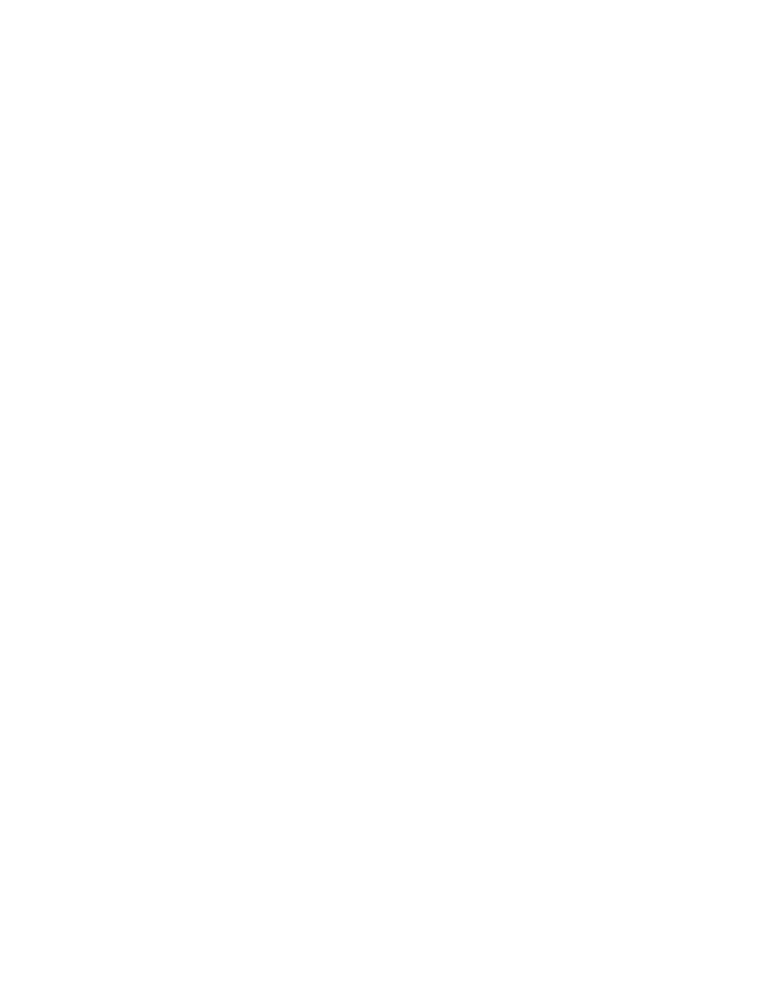
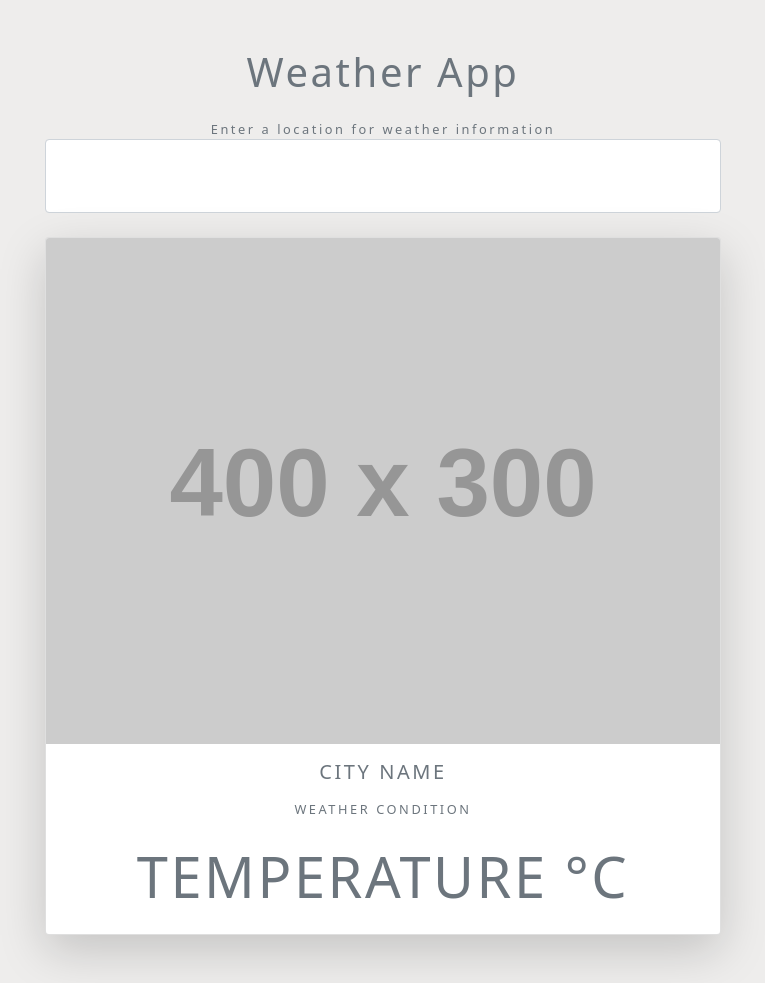
Before and after one commit to georgeburton97/JsWeatherApp, a plain HTML site: page index.html in a window 1280 px wide. Shown: the whole page, without its empty margins (257-1022 px from the left). Before the commit the page ends 800 px from the top, so only its background shows below. Drawn offline with nearby package versions, Linux system fonts and the light colour scheme; placeholder pictures from the web are drawn by us.

Commit message:
Created HTML structure and Styles

```diff
--- a/index.html
+++ b/index.html
@@ -3,9 +3,41 @@
 <head>
     <meta charset="UTF-8">
     <meta name="viewport" content="width=device-width, initial-scale=1.0">
-    <title>Document</title>
+    <title>Weather app</title>
+    <link href="https://cdn.jsdelivr.net/npm/bootstrap@5.0.0-beta1/dist/css/bootstrap.min.css" rel="stylesheet" integrity="sha384-giJF6kkoqNQ00vy+HMDP7azOuL0xtbfIcaT9wjKHr8RbDVddVHyTfAAsrekwKmP1" crossorigin="anonymous">
+    <link rel="stylesheet" href="style.css">
 </head>
 <body>
 
+    <div class="container my-5 mx-auto">
+
+        <h1 class="text-muted text-center my-4">Weather App</h1>
+
+
+        <form class="change-location my-4 text-center text-muted">
+            <label for="city">Enter a location for weather information</label>
+            <input type="text" name="city" class="form-control p-4">
+        </form>
+
+
+        <div class="card shadow-lg rounded">
+            <img src="https://via.placeholder.com/400x300" class="time card-img-top" alt="">
+            <div class="icon bg-light mx-auto text-center">
+                <!-- icon -->
+            </div>
+            <div class="text-muted text-uppercase text-center details">
+                <h5 class="my-3">City Name</h5>
+                <div class="my-3">Weather condition</div>
+                <div class="display-4 my-4">
+                    <span>temperature</span>
+                    <span>&deg;C</span>
+                </div>
+            </div>
+        </div>
+
+    </div>
+
+    <script src="scripts/forecast.js"></script>
+    <script src="scripts/app.js"></script>
 </body>
 </html>
--- /dev/null
+++ b/style.css
@@ -0,0 +1,9 @@
+body {
+    background: #eeedec;
+    letter-spacing: 0.2em;
+    font-size: 0.8em;
+}
+
+.container {
+    max-width: 700px;
+}
```
Also changed, not shown: scripts/app.js (added), scripts/forecast.js (added).
